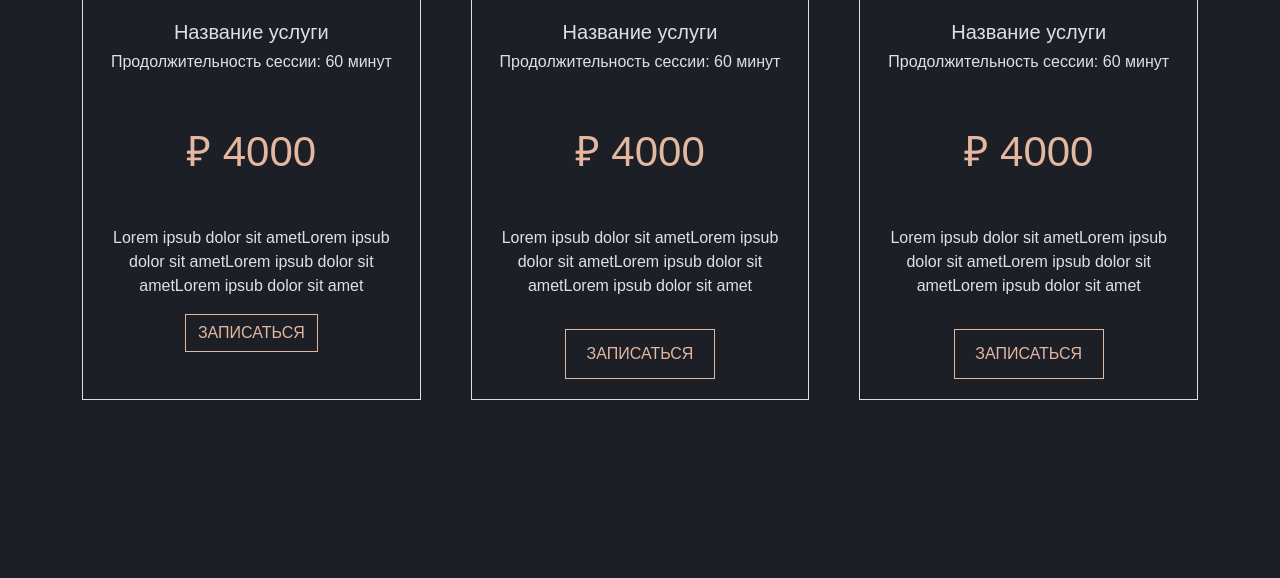
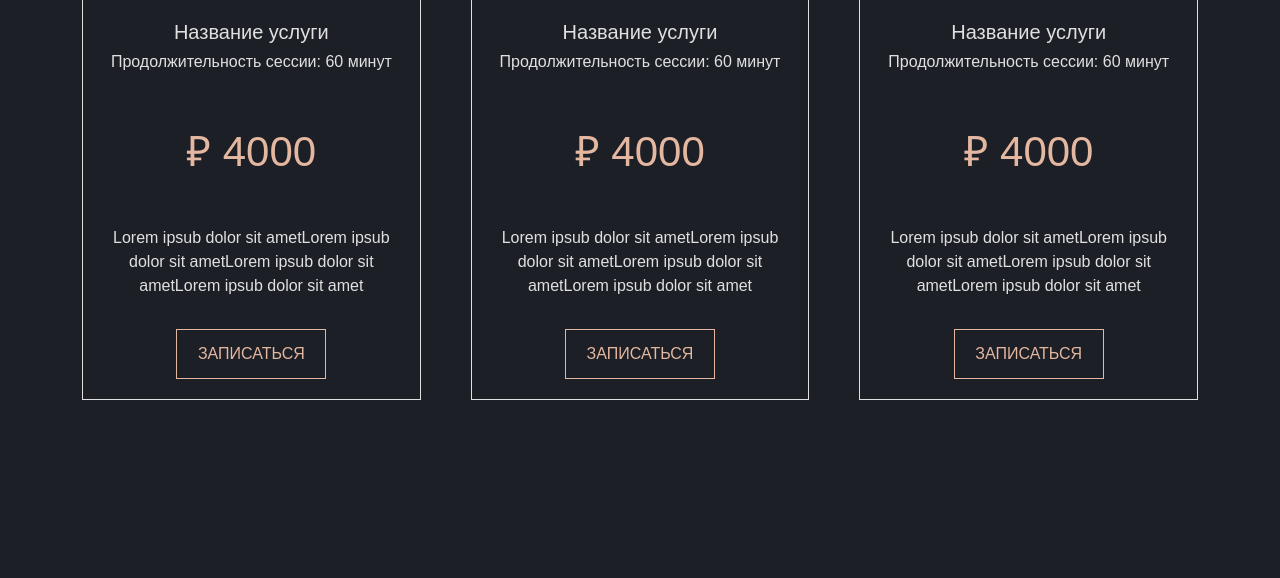
Before and after one commit to OldXrist/psy_faust, a Django app: page / in a window 1280 px wide. Shown: the part 4510-5088 px from the top of the page. Run offline with Django 5.2, Linux system fonts and the light colour scheme.

Commit message:
Update services.html

```diff
--- a/templates/services/services.html
+++ b/templates/services/services.html
@@ -9,7 +9,7 @@
             <h6 class="card-sub">Продолжительность сессии: 60 минут</h6>
             <h3 class="card-price my-5">₽ 4000</h3>
             <p class="card-desc">Lorem ipsub dolor sit ametLorem ipsub dolor sit ametLorem ipsub dolor sit ametLorem ipsub dolor sit amet</p>
-            <a href="#contacts" class="btn btn-outline-secondary">ЗАПИСАТЬСЯ</a>
+            <a href="#contacts"><button class="btn btn-outline-secondary">ЗАПИСАТЬСЯ</button></a>
         </div>
         <div class="card" style="border-left: 1px solid">
             <h5 class="card-title">Название услуги</h5>
```
